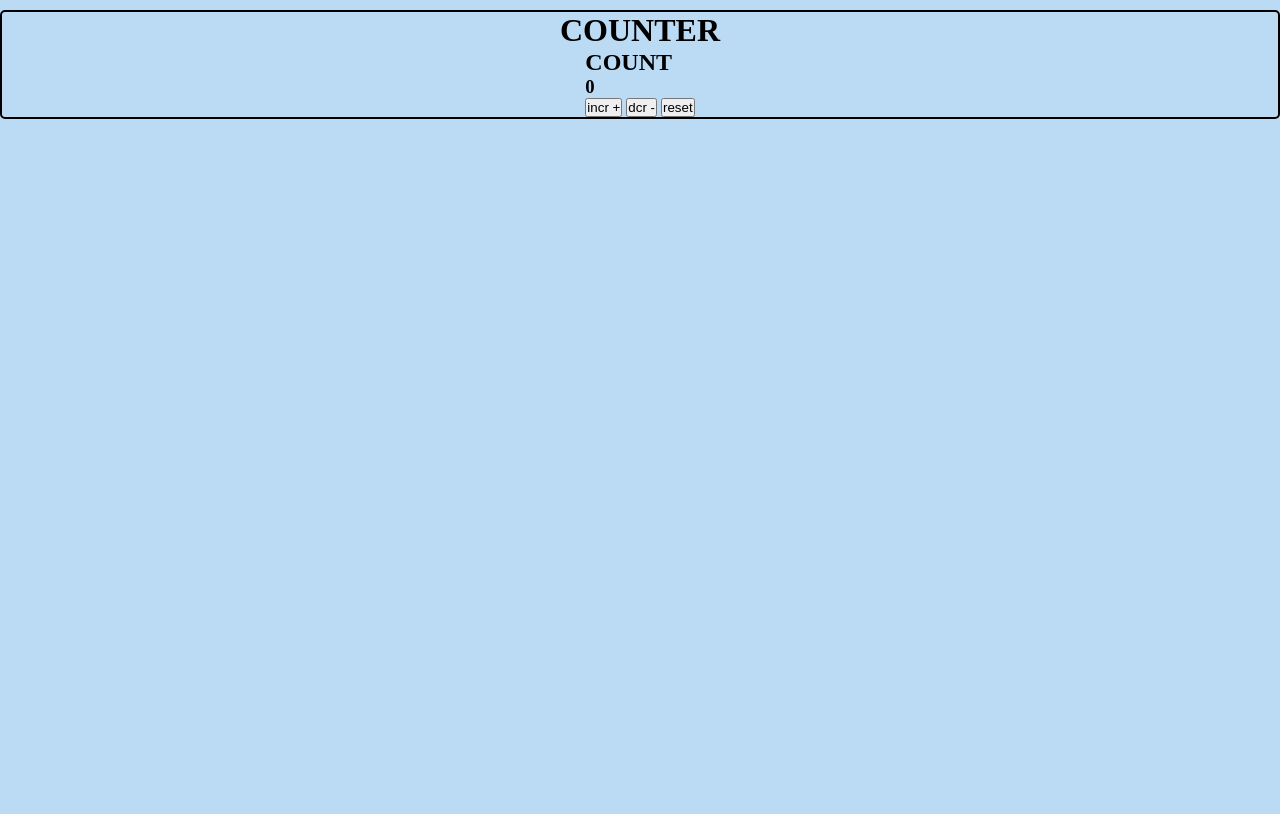
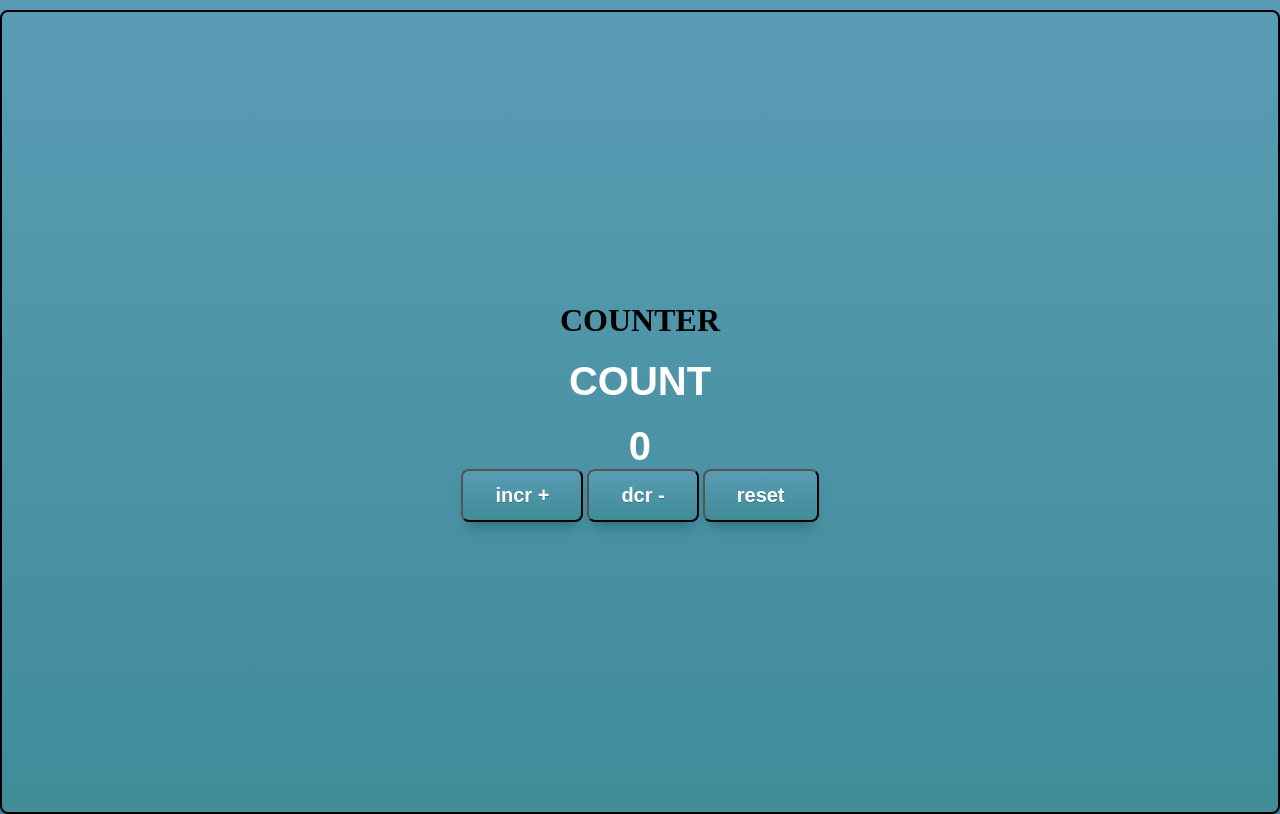
Before and after one commit to saidumuhammadyusuf/counter, a plain HTML site: page index.html in a window 1280 px wide. Drawn offline with Linux system fonts and the light colour scheme.

Commit message:
css update

```diff
--- a/style.css
+++ b/style.css
@@ -4,13 +4,61 @@
 }
 
 body{
-    display: flex;
-    flex-direction: column;
-    flex-wrap: wrap;
+    display: grid;
+    align-content: center;
     justify-content: center;
-    align-items: center;
     border: 2px solid black;
     border-radius: 5px;
     margin-top: 10px;
+    height: 100vh;
     background-color: #bbdaf4;
+    box-shadow: 0px 10px 14px -7px #276873;
+    background: linear-gradient(to bottom, #599bb3 5%, #408c99 100%);
+    background-color: #599bb3;
+    border-radius: 8px;
+    background-repeat: no-repeat;
+    text-align: center;
+
 }
+
+.count, .sub-header{
+    color: #ffffff;
+    font-family: Arial;
+    font-size: 40px;
+    font-weight: bold;
+    text-align: center;
+    margin-top: 20px;
+}
+
+.increment,
+.decrement,
+.reset {
+    box-shadow: 0px 10px 14px -7px #276873;
+    background: linear-gradient(to bottom, #599bb3 5%, #408c99 100%);
+    background-color: #599bb3;
+    border-radius: 8px;
+    display: inline-block;
+    cursor: pointer;
+    color: #ffffff;
+    font-family: Arial;
+    font-size: 20px;
+    font-weight: bold;
+    padding: 13px 32px;
+    text-decoration: none;
+    text-shadow: 0px 1px 0px #3d768a;
+}
+
+.increment:hover,
+.decrement:hover,
+.reset:hover {
+    background: linear-gradient(to bottom, #408c99 5%, #599bb3 100%);
+    background-color: #408c99;
+    margin-bottom: 5px;
+}
+
+.increment:active,
+.decrement:active,
+.reset:active{
+    position: relative;
+    top: 1px;
+}
```
